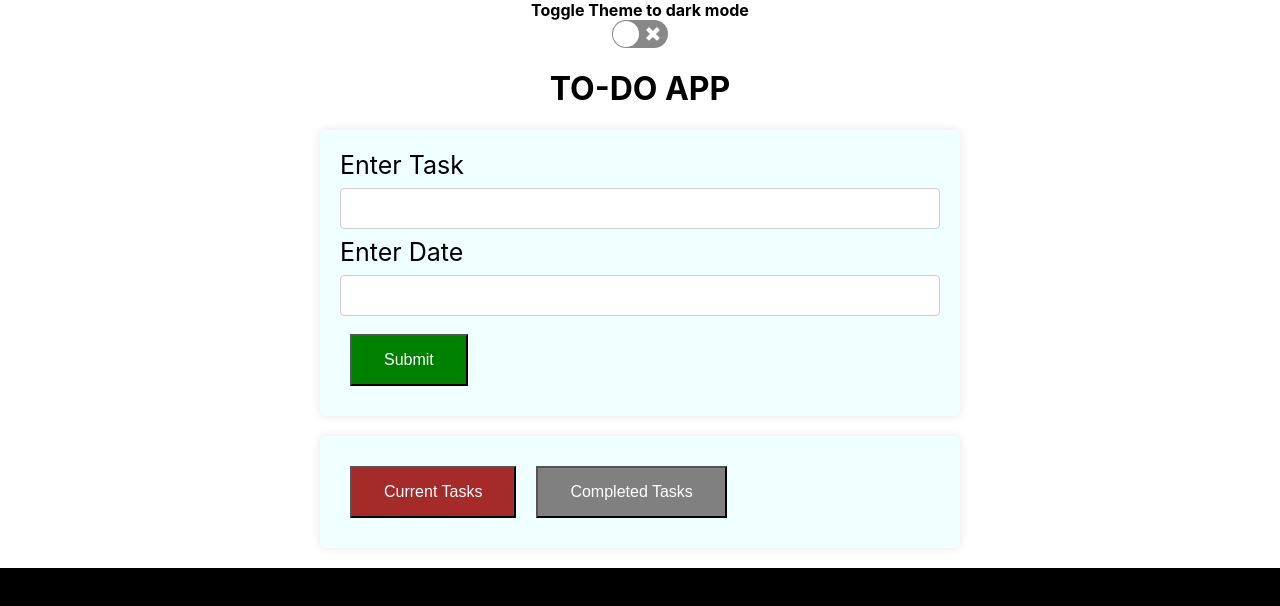
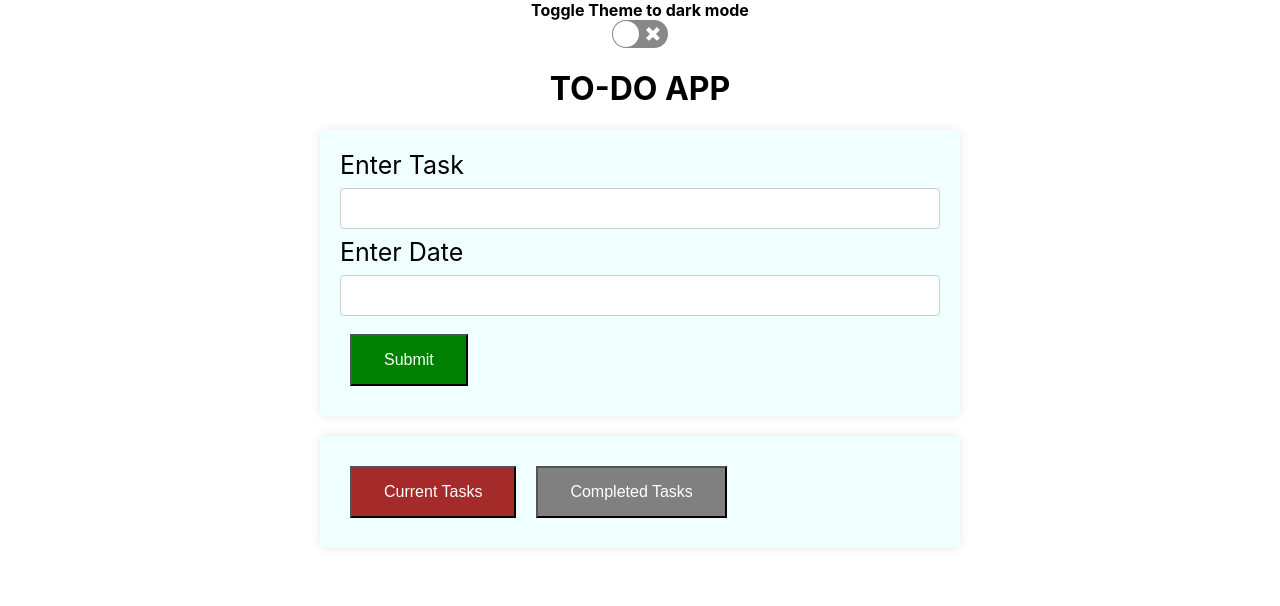
Before and after one commit to harshraut10/blueskript-assignment-1, a React (Create React App) app: page / in a window 1280 px wide. Shown: the top 606 px of the page. Built offline with nearby package versions, Linux system fonts and the light colour scheme.

Commit message:
base changes 2

```diff
--- a/src/App.css
+++ b/src/App.css
@@ -1,5 +1,5 @@
 .app{
-  max-height:auto;
+  min-height:100vh;
   width: 100vw;
   height: auto;
   /* height:auto; */
@@ -13,10 +13,12 @@
 
 
 
- #dark .backdrop,body{
+ #dark .backdrop{
   background-color: black;
+  height: auto;
 }
 
 #light .backdrop{
   background-color: white;
+  height: auto;
 }
--- a/src/components/DisplayTasks/DisplayTasks.css
+++ b/src/components/DisplayTasks/DisplayTasks.css
@@ -4,7 +4,10 @@
     margin: 10px;
     box-shadow: 0px 0px 10px rgba(0, 0, 0, 0.1);
     background-color:beige;
+
   }
+
+
 
   .button-del {
     background-color:red; /* Green */
--- a/src/components/DisplayTasks/DisplayTasks.js
+++ b/src/components/DisplayTasks/DisplayTasks.js
@@ -21,7 +21,7 @@ const DisplayTasks = (props) => {
   }
 
   return (
-    <div>
+    <div >
       {
 
         data.map(tsk=>(
--- a/src/components/Home/Home.js
+++ b/src/components/Home/Home.js
@@ -5,6 +5,7 @@ import { useState,useEffect } from 'react';
 import DisplayTasks from '../DisplayTasks/DisplayTasks';
 import NavBar from '../NavBar/NavBar';
 import DisplayCompletedTasks from '../DisplayCompletedTasks/DisplayCompletedTasks';
+
 
 const Home = () => {
 
@@ -174,12 +175,12 @@ const Home = () => {
 
 
   return (
-    <div>
+    <div className='home'>
 
       <Form addTask={addTaskHandler}/>
       <NavBar status={NavStatus} />
 
-    {content}
+       {content}
 
 
     </div>
```
